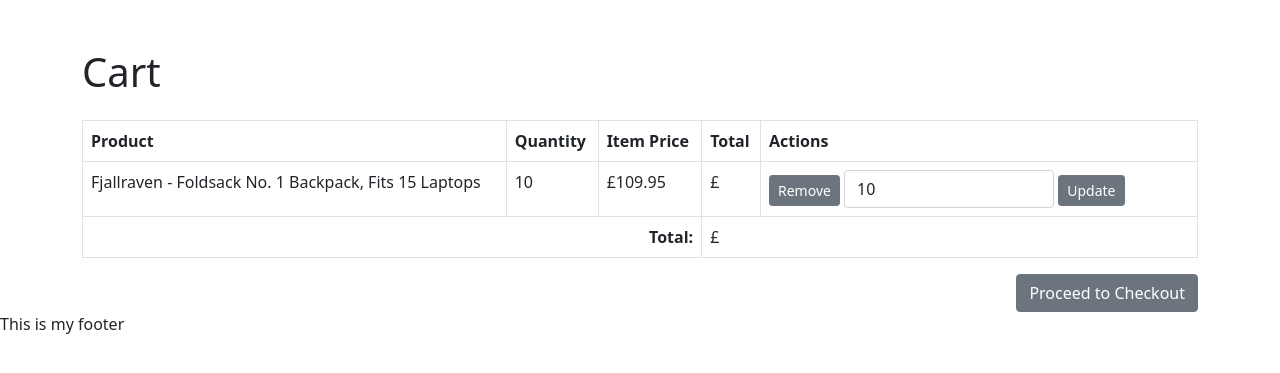
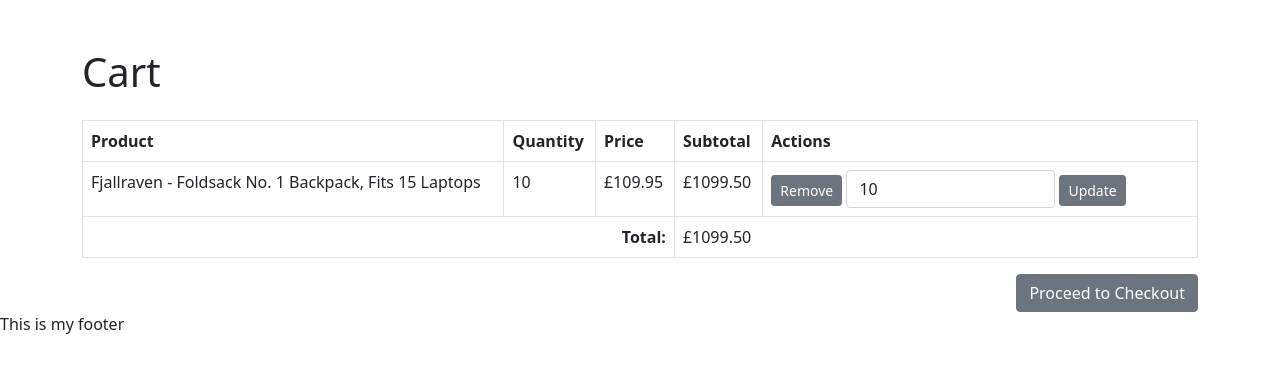
Before and after one commit to chrissuttondev/wgr-store, a Django app: page /cart/cart/ in a window 1280 px wide. Shown: the part 56-429 px from the top of the page. Run offline with Django 4.2, Linux system fonts and the light colour scheme; a user stored in the database is signed in; data comes from the database, SQL or seed files in the repository; tables that the repository leaves empty hold one stand-in row (values such as "Sample post").

Commit message:
Added method to calculate price to CartItem model. Correct error in cart/urls and typos in products/product_info.html

```diff
--- a/cart/models.py
+++ b/cart/models.py
@@ -9,5 +9,8 @@
     quantity = models.PositiveIntegerField(default=1)
     created_at = models.DateTimeField(auto_now_add=True)
 
+    def get_total_price(self):
+        return self.product.price * self.quantity
+
     def __str__(self):
         return f"{self.quantity} x {self.product.title}"
--- a/cart/templates/cart/cart.html
+++ b/cart/templates/cart/cart.html
@@ -10,8 +10,8 @@
                     <tr>
                         <th>Product</th>
                         <th>Quantity</th>
-                        <th>Item Price</th>
-                        <th>Total</th>
+                        <th>Price</th>
+                        <th>Subtotal</th>
                         <th>Actions</th>
                     </tr>
                 </thead>
@@ -23,12 +23,13 @@
                             <td>£{{ item.product.price }}</td>
                             <td>£{{ item.get_total_price }}</td>
                             <td>
-                                <form action="{% url 'remove_from_cart' item.product.id %}" method="post" class="d-inline">
+                                <form action="{% url 'remove_from_cart' item.id %}" method="post" class="d-inline">
                                     {% csrf_token %}
                                     <button type="submit" class="btn btn-secondary btn-sm">Remove</button>
                                 </form>
                                 <form action="{% url 'cart_update' item.product.id %}" method="post" class="d-inline">
                                     {% csrf_token %}
+                                    <input type="hidden" name="product_id" value="{{ item.product.id }}">
                                     <input type="number" name="quantity" value="{{ item.quantity }}" class="form-control d-inline w-50" min="1">
                                     <button type="submit" class="btn btn-secondary btn-sm">Update</button>
                                 </form>
@@ -39,7 +40,7 @@
                 <tfoot>
                     <tr>
                         <td colspan="3" class="text-end"><strong>Total:</strong></td>
-                        <td colspan="2">£{{ cart.get_total_cost }}</td>
+                        <td colspan="2">£{{ total_cost }}</td>
                     </tr>
                 </tfoot>
             </table>
--- a/cart/urls.py
+++ b/cart/urls.py
@@ -5,5 +5,5 @@
     path('cart/', views.cart_view, name='cart_view'),
     path('cart/add/<int:product_id>/', views.add_to_cart, name='add_to_cart'),
     path('cart/remove/<int:cart_item_id>/', views.remove_from_cart, name='remove_from_cart'), # noqa
-    path('update/remove/<int:cart_item_id>/', views.remove_from_cart, name='cart_update'), # noqa
+    path('cart/update/<int:product_id>/', views.update_cart, name='cart_update'), # noqa
 ]
--- a/cart/views.py
+++ b/cart/views.py
@@ -8,11 +8,14 @@
     if request.user.is_authenticated:
         cart_items = CartItem.objects.filter(user=request.user)
         print(cart_items)
+        total_cost = sum(item.get_total_price() for item in cart_items)
+        print(total_cost)
     else:
         cart = request.session.get('cart', [])
         cart_items = [CartItem(product_id=item['product_id'],
                       quantity=item['quantity']) for item in cart]
-    return render(request, 'cart/cart.html', {'cart_items': cart_items})
+        total_cost = sum(item.get_total_price() for item in cart_items)
+    return render(request, 'cart/cart.html', {'cart_items': cart_items, 'total_cost': total_cost})
 
 
 def add_to_cart(request, product_id):
@@ -48,10 +51,12 @@
         cart_item = get_object_or_404(
                     CartItem, pk=cart_item_id,
                     user=request.user)
+        print(cart_item)
         cart_item.delete()
     else:
         cart = request.session.get('cart', [])
         cart = [item for item in cart if item['product_id'] != cart_item_id]
+        cart_item.delete()
         request.session['cart'] = cart
     return redirect('cart_view')
 
--- a/products/templates/products/product_info.html
+++ b/products/templates/products/product_info.html
@@ -19,8 +19,8 @@
             <form method="post" action="{% url 'add_to_cart' product.id %}">
             {% csrf_token %}
                 <div>
-                    <label for="quanity" class="form-label">Quanity</label>
-                    <input type="number" class="form-control" id="quanity" name="quanity" value="1" min="1" required>
+                    <label for="quantity" class="form-label">Quantity</label>
+                    <input type="number" class="form-control" id="quantity" name="quantity" value="1" min="1" required>
                 </div>
                 <!-- <button type="submit">Add to Cart</button> -->
                 <button class="btn btn-outline-black rounded-0 mt-5">
```
